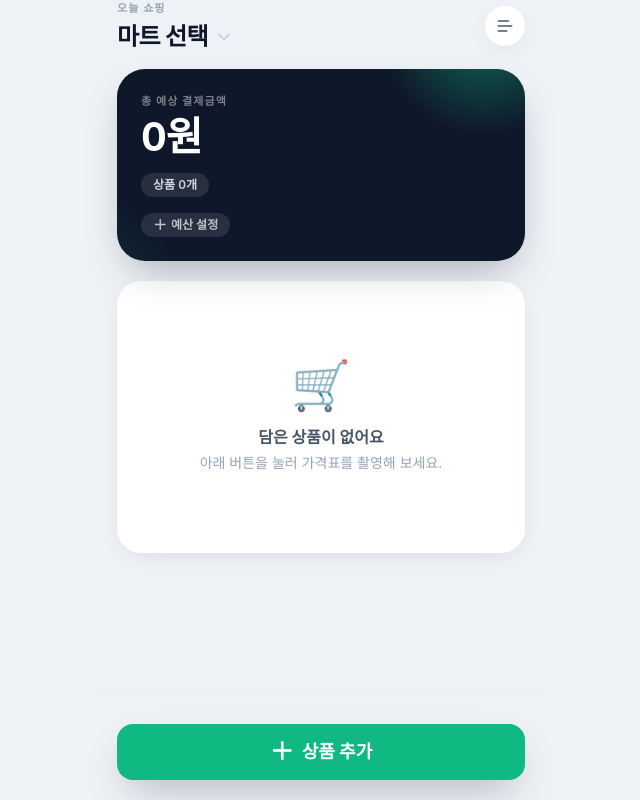
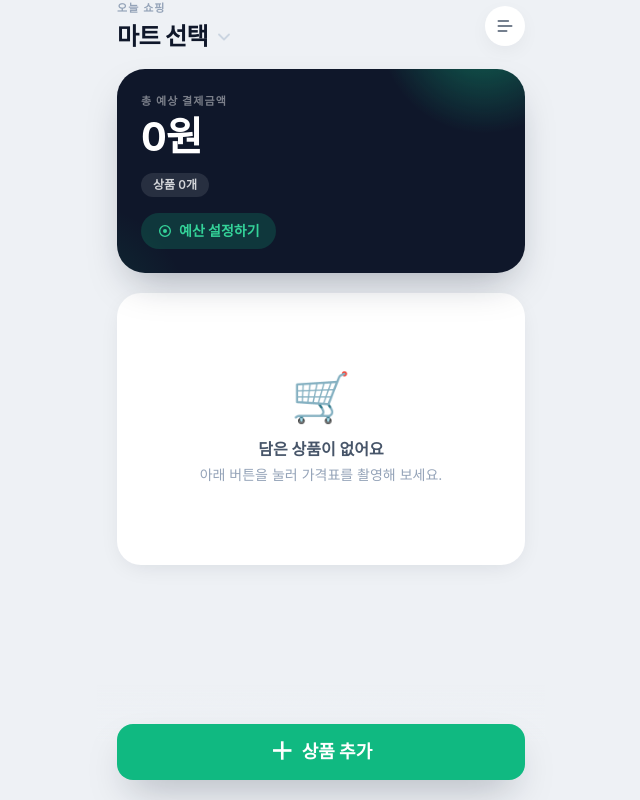
Before and after one commit to 2BeeDevStudio/price-cart, a React (Vite) app in the folder 20.dev/: page / in a window 1280 px wide. Shown: the whole page, without its empty margins (319-959 px from the left). Built offline with nearby package versions, Linux system fonts and the light colour scheme.

Commit message:
style: 예산 진입점 강조 (민트 버튼 + 수정 아이콘) - 미설정: 흐린 흰색 → 민트 강조 알약 '예산 설정하기'(아이콘 포함) - 설정됨: 예산 라벨에 연필(수정) 아이콘, 밝은 텍스트, 진행 막대 굵게

```diff
--- a/20.dev/src/components/Header.tsx
+++ b/20.dev/src/components/Header.tsx
@@ -97,23 +97,36 @@ export default function Header({ onReset, onPickStore, onOpenHistory, onEditBudg
 
           {/* 예산 */}
           {budget != null ? (
-            <button onClick={onEditBudget} className="mt-4 block w-full text-left">
-              <div className="h-1.5 w-full overflow-hidden rounded-full bg-white/15">
-                <div className={`h-full rounded-full ${barColor}`} style={{ width: `${pct}%` }} />
-              </div>
-              <div className="mt-2 flex items-center justify-between text-xs tabular-nums">
-                <span className="text-white/50">예산 {formatWon(budget)}</span>
-                <span className={`font-semibold ${remainColor}`}>
+            <button onClick={onEditBudget} className="mt-4 block w-full text-left active:opacity-70">
+              <div className="mb-2 flex items-center justify-between text-xs tabular-nums">
+                <span className="inline-flex items-center gap-1 font-semibold text-white/70">
+                  <svg viewBox="0 0 24 24" fill="none" className="h-3.5 w-3.5">
+                    <circle cx="12" cy="12" r="8" stroke="currentColor" strokeWidth="2" />
+                    <circle cx="12" cy="12" r="3" fill="currentColor" />
+                  </svg>
+                  예산 {formatWon(budget)}
+                  <svg viewBox="0 0 24 24" fill="none" className="h-3 w-3 text-white/40">
+                    <path d="M4 20h4L18 10l-4-4L4 16v4zM14 6l4 4" stroke="currentColor" strokeWidth="2" strokeLinecap="round" strokeLinejoin="round" />
+                  </svg>
+                </span>
+                <span className={`font-bold ${remainColor}`}>
                   {over ? `${formatWon(-remaining)} 초과` : `남은 ${formatWon(remaining)}`}
                 </span>
+              </div>
+              <div className="h-2 w-full overflow-hidden rounded-full bg-white/15">
+                <div className={`h-full rounded-full ${barColor}`} style={{ width: `${pct}%` }} />
               </div>
             </button>
           ) : (
             <button
               onClick={onEditBudget}
-              className="mt-4 inline-flex items-center gap-1 rounded-full bg-white/10 px-3 py-1 text-xs font-semibold text-white/70 active:bg-white/20"
+              className="mt-4 inline-flex items-center gap-1.5 rounded-full bg-brand/20 px-4 py-2 text-sm font-bold text-brand-light active:bg-brand/30"
             >
-              <span className="text-sm leading-none">＋</span> 예산 설정
+              <svg viewBox="0 0 24 24" fill="none" className="h-4 w-4">
+                <circle cx="12" cy="12" r="8" stroke="currentColor" strokeWidth="2" />
+                <circle cx="12" cy="12" r="3" fill="currentColor" />
+              </svg>
+              예산 설정하기
             </button>
           )}
         </div>
```
